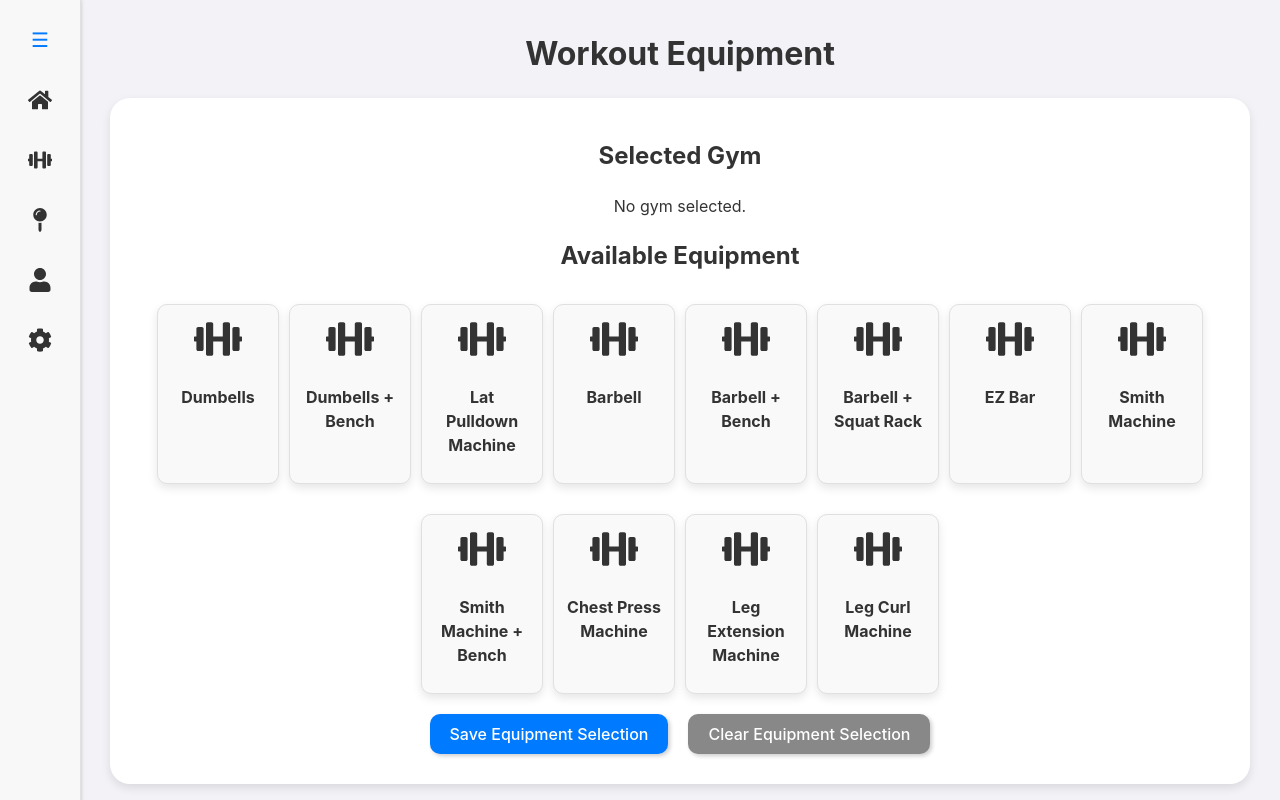
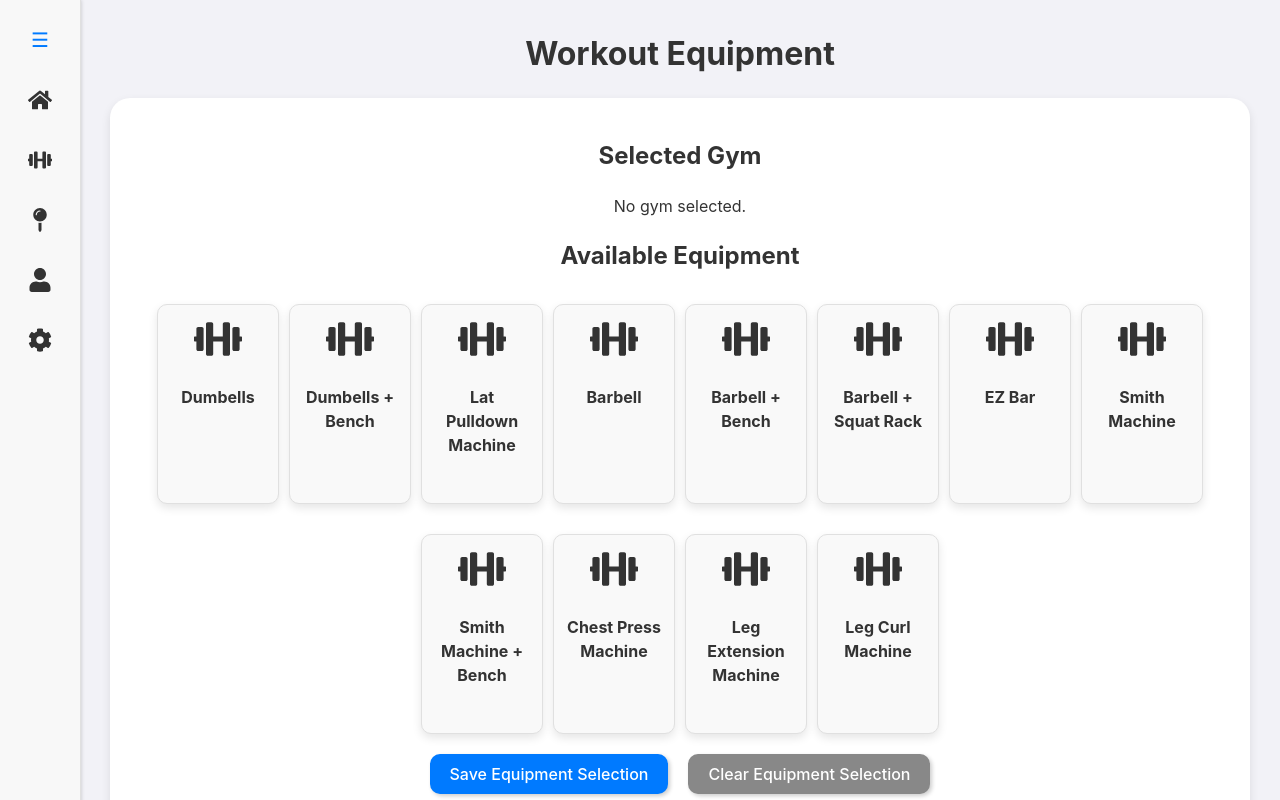
Before and after one commit to Jararered/fitness-framework, a React (Vite) app: page / in a window 1280 px wide. Both pictures are taken after a click on the item 40 px from the left and 220 px from the top of the page. Built offline with nearby package versions, Linux system fonts and the light colour scheme.

Commit message:
Adding checkmarks with text-overlapping accountability

```diff
--- a/src/components/WorkoutEquipment.css
+++ b/src/components/WorkoutEquipment.css
@@ -13,11 +13,13 @@
     background-color: #f9f9f9;
     border-radius: 10px;
     padding: 10px;
+    padding-bottom: 30px; /* Add this line */
     width: 100px;
     text-align: center;
     box-shadow: 0 4px 10px rgba(0, 0, 0, 0.1);
     cursor: pointer;
     border: 1px solid #e0e0e0;
+    position: relative;
 
     transition: background-color 0.3s, border-color 0.3s;
 }
@@ -36,3 +38,9 @@
     font-weight: bold;
     color: #333;
 }
+
+.checkmark-icon {
+    position: absolute;
+    bottom: 10px;
+    color: #4caf50; /* Green color for the checkmark */
+}
--- a/src/components/WorkoutEquipment.tsx
+++ b/src/components/WorkoutEquipment.tsx
@@ -1,5 +1,5 @@
 import React, { useState, useEffect } from 'react';
-import { FaDumbbell } from 'react-icons/fa';
+import { FaDumbbell, FaCheck } from 'react-icons/fa';
 import './WorkoutEquipment.css';
 
 const availableEquipment = [
@@ -94,6 +94,11 @@ const Equipment: React.FC = () => {
                                     {equipmentIcons[item]}
                                 </div>
                                 <p className="equipment-name">{item}</p>
+                                {selectedEquipment.includes(item) && (
+                                    <div className="checkmark-icon">
+                                        <FaCheck size={24} />
+                                    </div>
+                                )}
                             </div>
                         ))}
                     </div>
```
